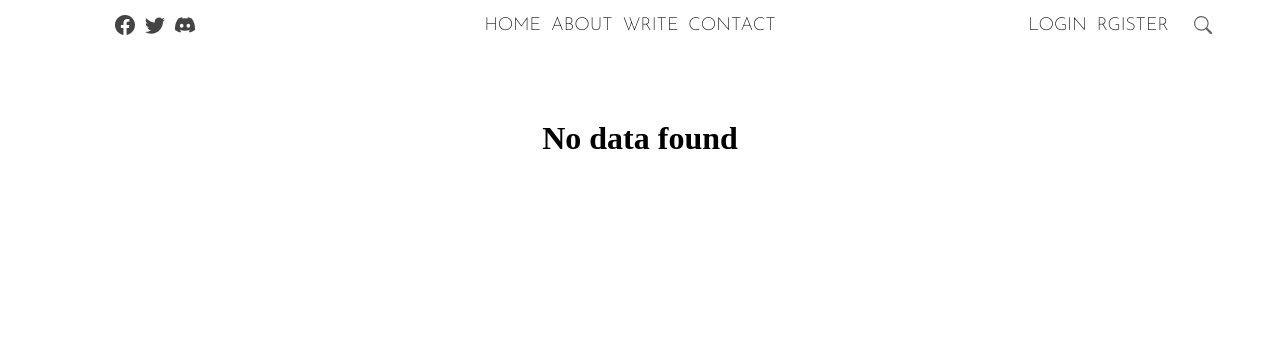
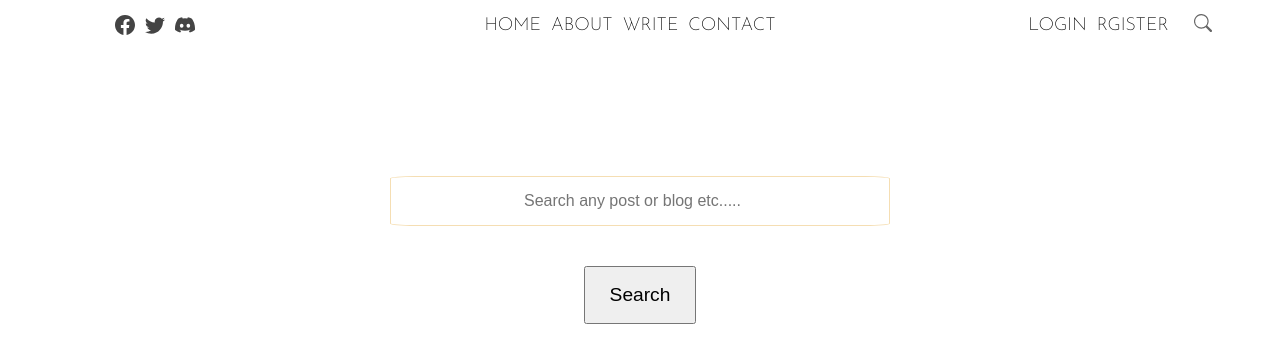
Before and after one commit to Niloy173/Blog-App, a React (Create React App) app in the folder client/: page /search in a window 1280 px wide. Shown: the top 362 px of the page. Built offline with nearby package versions, Linux system fonts and the light colour scheme; no server answers.

Commit message:
search functionality added

```diff
--- a/client/package.json
+++ b/client/package.json
@@ -17,6 +17,7 @@
     "react-jwt": "^1.1.7",
     "react-router-dom": "^6.4.5",
     "react-scripts": "5.0.1",
+    "react-toastify": "^9.1.1",
     "web-vitals": "^2.1.4"
   },
   "scripts": {
--- a/client/src/App.js
+++ b/client/src/App.js
@@ -1,5 +1,6 @@
 import { useContext } from "react";
 import { BrowserRouter, Route, Routes } from "react-router-dom";
+import Search from "./components/search/Search";
 
 
 // components
@@ -11,6 +12,9 @@ import Register from "./pages/Register/Register";
 import Settings from './pages/settings/Settings';
 import Single from "./pages/single/Single";
 import Write from "./pages/write/Write";
+
+// toast css
+import "react-toastify/dist/ReactToastify.css";
 
 
 function App() {
@@ -37,6 +41,7 @@ function App() {
 
 
           <Route path="/post/:postId" element={<Single/>} />
+          <Route path="/search" element={<Search/>} />
 
           <Route path="*" element={<div style={{
             padding: "70px 0",
--- a/client/src/components/TopBar/TopBar.jsx
+++ b/client/src/components/TopBar/TopBar.jsx
@@ -92,7 +92,9 @@ const TopBar = () => {
         </div>
        }
 
+       <Link to={"/search"}>
         <BsSearch className='topSearchIcon' />
+       </Link>
 
       </div>
     </div>
--- /dev/null
+++ b/client/src/components/search/Search.jsx
@@ -0,0 +1,90 @@
+import axios from 'axios';
+import { useState } from 'react';
+import { toast, ToastContainer } from 'react-toastify';
+import Post from '../post/Post';
+import './search.css';
+
+const Search = () => {
+
+  const [searchText, setSearchText] = useState("");
+  const [loading,setloading] = useState(false);
+  const [data,setData] = useState([]);
+  const [error,setError] = useState(false);
+
+  const showMessage = (msg) => {
+    toast.info(msg,{
+      position: toast.POSITION.TOP_RIGHT
+    });
+  }
+
+  const handleSearch = async (e) => {
+
+    if(searchText === ""){
+      setError(true);
+    }else{
+      setloading(true);
+
+      try {
+
+        const response = await axios.get(`/api/posts/search/${searchText}`);
+        // console.log(response.data);
+        if(response.data.length === 0){
+          showMessage("No results found");
+        }
+        setData(response.data);
+        setloading(false);
+
+      } catch (error) {
+        console.log(error);
+        setError(true);
+      }
+
+    }
+  }
+
+  return (
+
+    <div className="search" >
+
+    <div className="child-search">
+
+      <div className="real-search">
+
+        <input width="100%" id="Search" type="search" placeholder="Search any post or blog etc....."
+        onChange={(e) => setSearchText(e.target.value)}/>
+
+        <button disabled={loading} onClick={handleSearch}>Search</button>
+
+      </div>
+
+
+    </div>
+
+    <div className="searchResult">
+
+      {
+        error ? <span className='msg'>please enter a search text</span>:
+
+        loading ? 'Loading.please wait...' :
+
+        data.length > 0 &&
+
+          data.map(post => (
+            <Post key={post._id} post={post} />
+          ))
+
+      }
+
+    </div>
+
+    <ToastContainer/>
+
+    </div>
+
+
+
+  )
+
+}
+
+export default Search;
--- /dev/null
+++ b/client/src/components/search/search.css
@@ -0,0 +1,44 @@
+.search {
+  display: flex;
+  flex-direction: column;
+  height: 100vh;
+  text-align: center;
+}
+.search .child-search {
+  flex: 1 0;
+  display: flex;
+  justify-content: center;
+  align-items: center;
+}
+
+#Search {
+  /* padding: 0.6em 0.5em 0.2em 0.5em; */
+  width: 500px;
+  padding: 15px 15px;
+  text-align: center;
+  font-size: 1rem;
+  font-family: sans-serif;
+  border: 1px groove wheat;
+  border-radius: 5%;
+  display: block;
+}
+
+#Search:hover {
+  box-shadow: 2px 3px 4px rgba(0, 0, 0, 0.3);
+}
+
+.searchResult {
+  flex: 1;
+  width: 100%;
+  height: fit-content;
+  display: flex;
+  flex-wrap: wrap;
+  justify-content: center;
+  align-items: center;
+  gap: 1rem;
+}
+
+.searchResult .msg {
+  border: 1px solid #000;
+  padding: 20px 15px;
+}
--- a/client/src/components/singlepost/SinglePost.jsx
+++ b/client/src/components/singlepost/SinglePost.jsx
@@ -162,9 +162,9 @@ const SinglePost = () => {
               </div>
             ):
             (
-              <textarea value={singlePost.desc} className='singlePostDesc' style={{height: desc && desc.length / 2 }}>
-
-             </textarea>
+              <p className='singlePostDesc' style={{height: desc && desc.length / 2 }}>
+             {singlePost.desc}
+             </p>
             )
           }
 
```
Also changed, not shown: 2 other files (tests, documents, lock files or other folders).
